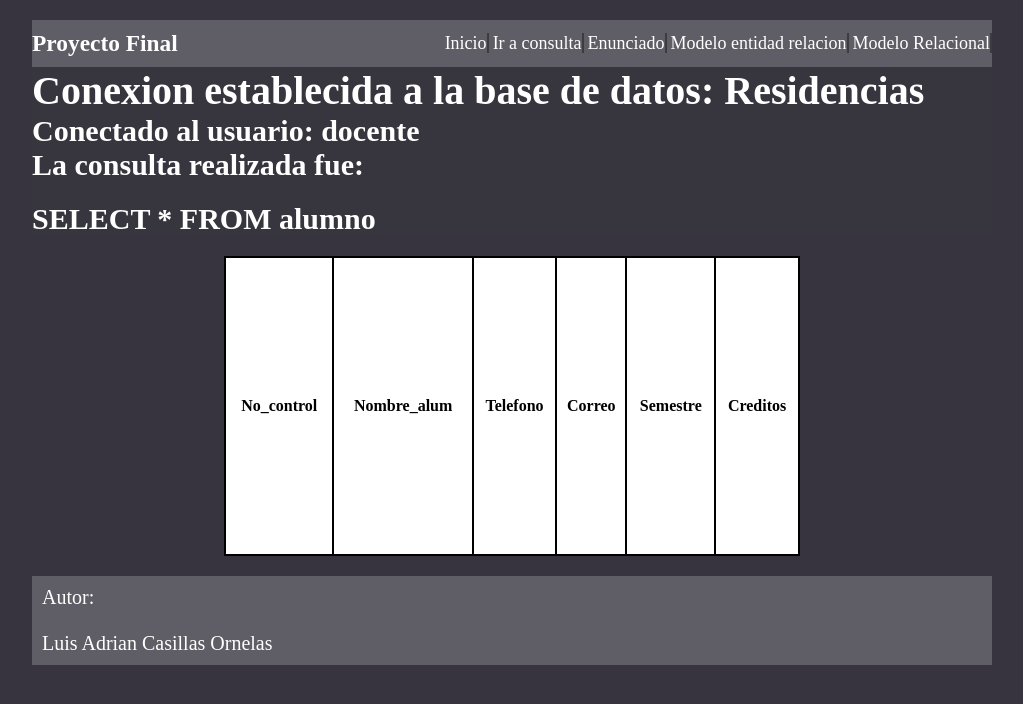
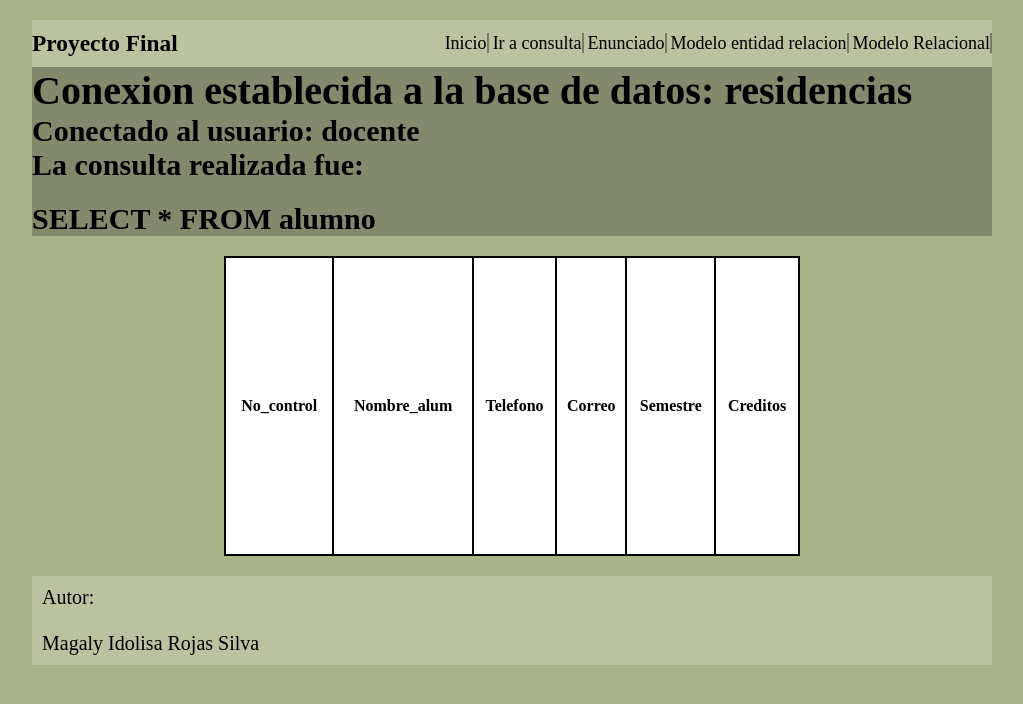
Before and after one commit to AdrianSigg/TallerBaseDatos, a PHP site: page /resultado.php in a window 1280 px wide. Shown: the top 704 px of the page, without its empty margins (128-1151 px from the left). Run offline with PHP 8.4, Linux system fonts and the light colour scheme; data that the repository does not hold is empty.

Commit message:
Ido version

```diff
--- a/conexion.php
+++ b/conexion.php
@@ -2,7 +2,7 @@
 //Se pasa el nombre del servidor
 $nombreServer = 'localhost';
 //Se define el nombre de la base de datos, su usuario y contraseña
-$nombreBD = "Residencias";
+$nombreBD = "residencias";
 $usuarioBD = "docente";
 $passwordBD = "1234";
 //Se crea la conexión a la base de datos usando mysqli
--- a/css/styles.css
+++ b/css/styles.css
@@ -11,8 +11,8 @@ p {
 }
 
 body {
-  color: white;
-  background: #37343f;
+  color: black;
+  background: #A9B388;
   background-size: cover;
   background-attachment: fixed;
 }
@@ -70,7 +70,7 @@ header .menu a {
   margin-right: .5;
   text-decoration: none;
   font-size: 18px;
-  color: rgb(255, 255, 255);
+  color: black;
   text-decoration: none;
 }
 
@@ -79,7 +79,7 @@ header .menu a:hover {
 }
 
 header .menu a:visited {
-  color: rgb(255, 255, 255);
+  color: black;
 }
 
 .contenedor .tabla {
@@ -100,5 +100,5 @@ footer .autor p {
   padding: 10px;
   width: 100%;
   background: rgba(255, 255, 255, .2);
-  color: white;
+  color: black;
 }
--- a/enunciado.php
+++ b/enunciado.php
@@ -34,7 +34,7 @@
         <footer>
             <div class="autor">
                 <p>Autor: <br><br>
-                    Luis Adrian Casillas Ornelas <br>
+                    Magaly Idolisa Rojas Silva <br>
             </div>
         </footer>
     </div>
--- a/index.html
+++ b/index.html
@@ -40,7 +40,7 @@
         <footer>
             <div class="autor">
                 <p>Autor: <br><br>
-                    Luis Adrian Casillas Ornelas <br>
+                    Magaly Idolisa Rojas Silva <br>
             </div>
         </footer>
     </div>
--- a/modeloER.php
+++ b/modeloER.php
@@ -34,7 +34,7 @@
         <footer>
             <div class="autor">
                 <p>Autor: <br><br>
-                    Luis Adrian Casillas Ornelas <br>
+                    Magaly Idolisa Rojas Silva <br>
             </div>
         </footer>
     </div>
--- a/modeloR.php
+++ b/modeloR.php
@@ -34,7 +34,7 @@
         <footer>
             <div class="autor">
                 <p>Autor: <br><br>
-                    Luis Adrian Casillas Ornelas <br>
+                    Magaly Idolisa Rojas Silva <br>
             </div>
         </footer>
     </div>
--- a/resultado.php
+++ b/resultado.php
@@ -77,7 +77,7 @@ if (!$res) {
         <footer>
             <div class="autor">
                 <p>Autor: <br><br>
-                    Luis Adrian Casillas Ornelas <br>
+                    Magaly Idolisa Rojas Silva <br>
             </div>
         </footer>
 </body>
```
